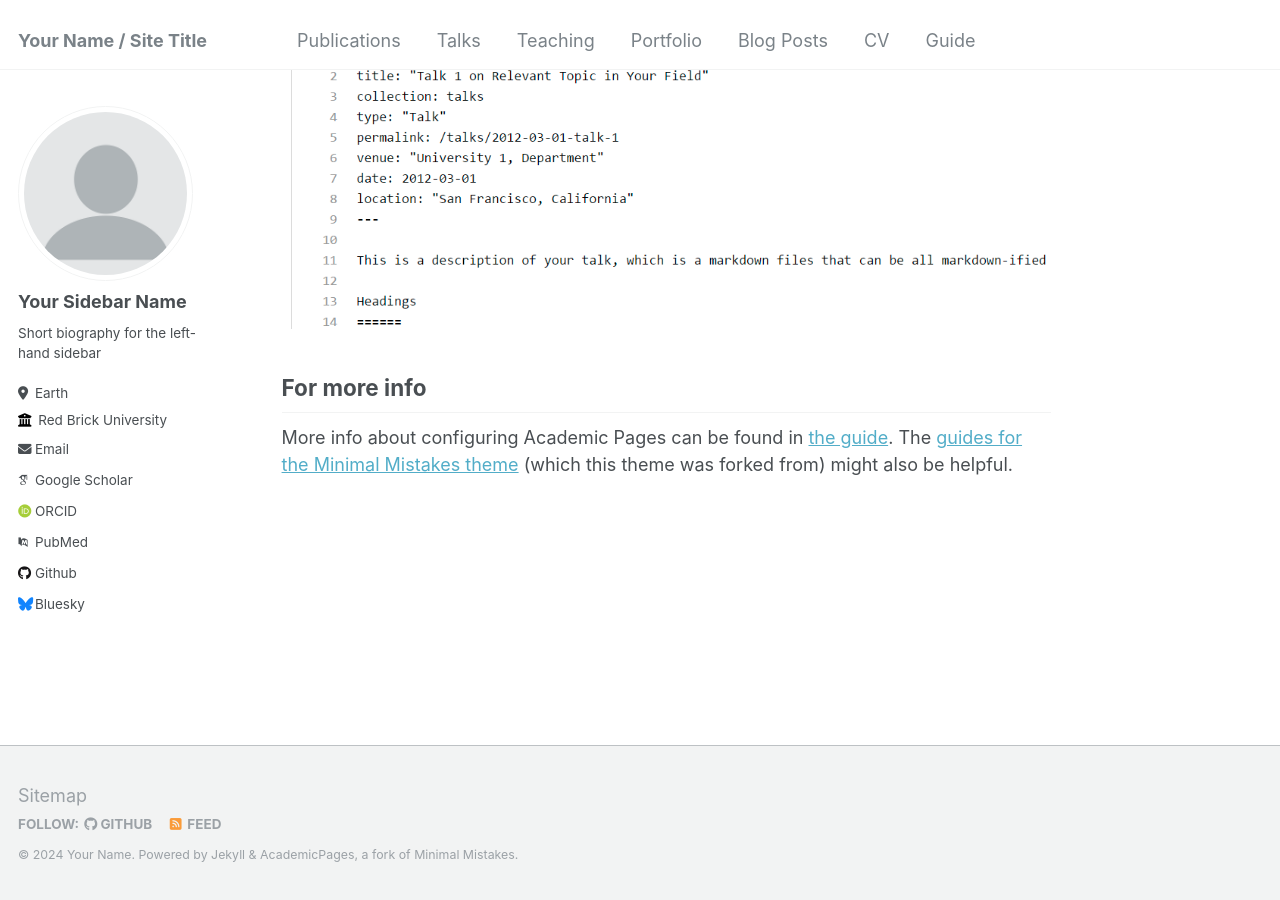
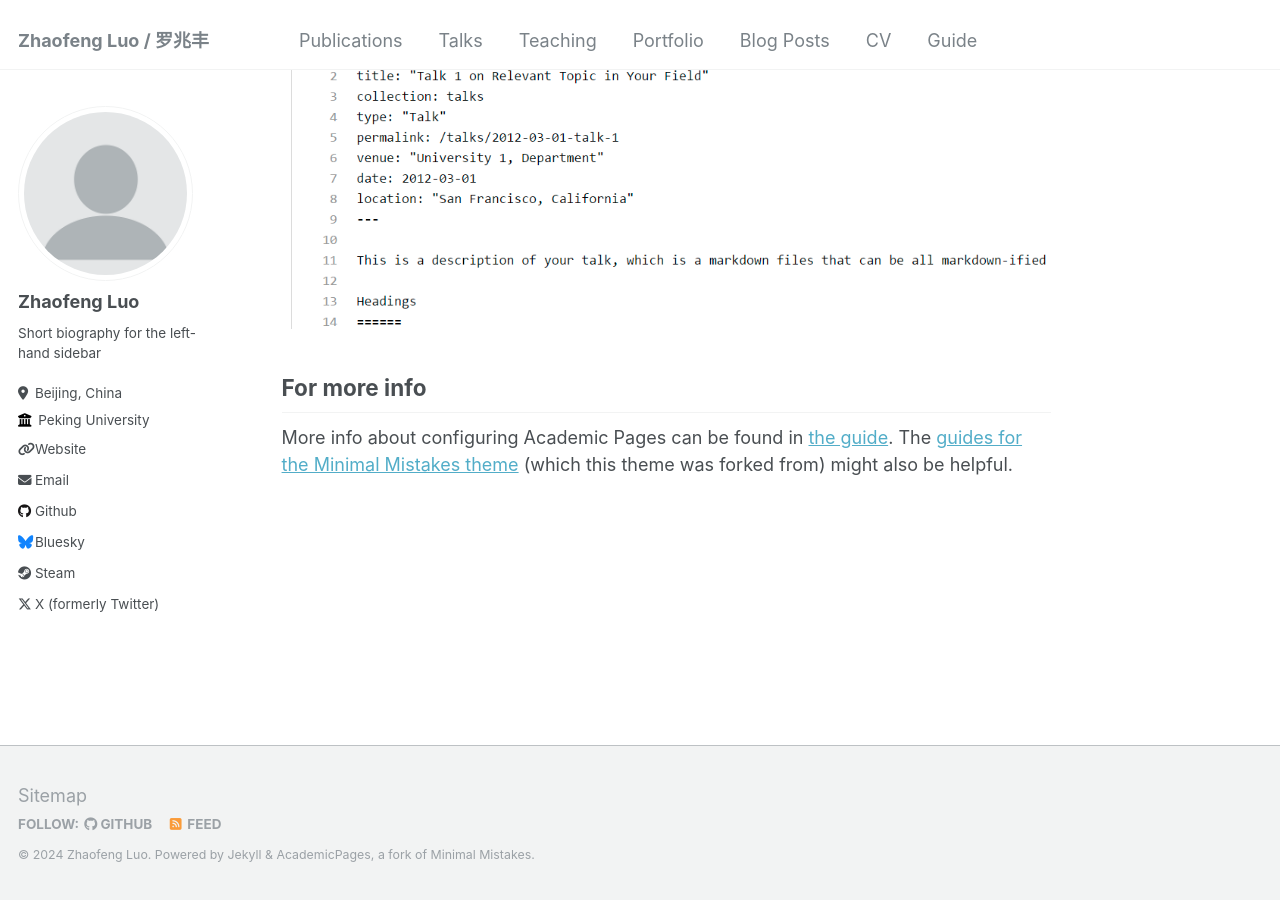
Before and after one commit to Roushelfy/Roushelfy.github.io, a Jekyll site: the page built from _pages/about.md, in a window 1280 px wide and 900 px high, scrolled down 2660 px. Built offline with Jekyll 4.4.1, drawn with Linux system fonts in a browser that asks for light colours; some web fonts are replaced.

Commit message:
first Commit

```diff
--- a/_config.yml
+++ b/_config.yml
@@ -8,13 +8,13 @@
 
 # Basic Site Settings
 locale                   : "en-US"
-title                    : "Your Name / Site Title"
+title                    : "Zhaofeng Luo / 罗兆丰"
 title_separator          : "-"
-name                     : &name "Your Name"
+name                     : &name "Zhaofeng Luo"
 description              : &description "personal description"
-url                      : https://academicpages.github.io # the base hostname & protocol for your site e.g. "https://mmistakes.github.io"
+url                      : https://Roushelfy.github.io # the base hostname & protocol for your site e.g. "https://mmistakes.github.io"
 baseurl                  : "" # the subpath of your site, e.g. "/blog"
-repository               : "academicpages/academicpages.github.io"
+repository               : "Roushefly/Roushefly.github.io"
 
 # Site Author - The following control what appear as part of the author content on the side bar.
 #               If a field is blank the icon and link will not appear, otherwise it will be shown.
@@ -22,28 +22,28 @@ repository               : "academicpages/academicpages.github.io"
 author:
   # Biographic information
   avatar           : "profile.png"
-  name             : "Your Sidebar Name"
+  name             : "Zhaofeng Luo"
   pronouns         : # example: "she/her"
   bio              : "Short biography for the left-hand sidebar"
-  location         : "Earth"
-  employer         : "Red Brick University"
-  uri              : # URL
-  email            : "none@example.org"
+  location         : "Beijing, China"
+  employer         : "Peking University"
+  uri              : "https://Roushelfy.github.io" # Used for author profile link
+  email            : "roushelfy@stu.pku.edu.cn"
 
   # Academic websites
   arxiv            : # URL - Update with the correct link to your profile
-  googlescholar    : "https://scholar.google.com/citations?user=PS_CX0AAAAAJ"
+  googlescholar    : # URL
   impactstory      : # URL
-  orcid            : "http://orcid.org/yourorcidurl"
+  orcid            : # URL
   semantic         : # URL
-  pubmed           : "https://www.ncbi.nlm.nih.gov/pubmed/?term=john+snow"
+  pubmed           : # URL
   researchgate     : # URL
 
   # Repositories and software development
   bitbucket        : # Username - Update with your username on the site
   codepen          : # Username
   dribbble         : # Username
-  github           : "academicpages"
+  github           : "Roushelfy"
   kaggle           : # Username
   stackoverflow    : # User number or user number and name (i.e., use "1" or "1/jeff-atwood")
 
@@ -62,10 +62,11 @@ author:
   medium           : # URL
   pinterest        : # Username
   soundcloud       : # Username
-  steam            : # Username
+  steam            : 超级幽默 # Username
+  bilibili         : Roushelfy # Username
   telegram         : # URL
   tumblr           : # Username
-  twitter          : # Username for X / Twitter
+  twitter          : roushelfy # Username for X / Twitter
   vine             : # Username
   weibo            : # Username
   wikipedia        : # Username
```
